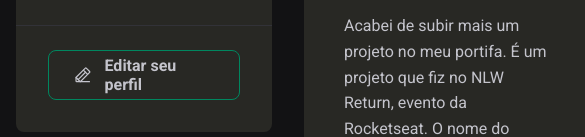
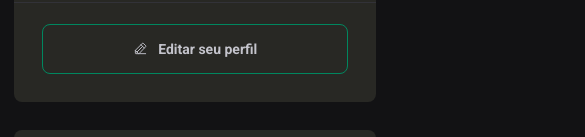
Before and after one commit to filipe-dias-dev/project_feed, a React (Vite) app in the folder vite-project/: page / in a window 390 px wide. Shown: the part 247-384 px from the top of the page, 585 px wide, since content can reach past the window. Built offline with nearby package versions, Linux system fonts and the light colour scheme.

Commit message:
responsividade

```diff
--- a/vite-project/src/App.module.css
+++ b/vite-project/src/App.module.css
@@ -8,3 +8,12 @@
   gap: 2rem;
   align-items: flex-start;
 }
+
+@media (max-width: 768px) {
+  html {
+    font-size: 87.5%;
+  }
+  .wrapper {
+    grid-template-columns: 1fr;
+  }
+}
--- a/vite-project/src/components/Sidebar.jsx
+++ b/vite-project/src/components/Sidebar.jsx
@@ -20,7 +20,7 @@ export function Sidebar() {
 
       <footer>
         <a href="#">
-          <PencilLine size={20} />
+          <PencilLine size={15} />
           Editar seu perfil
         </a>
       </footer>
```
